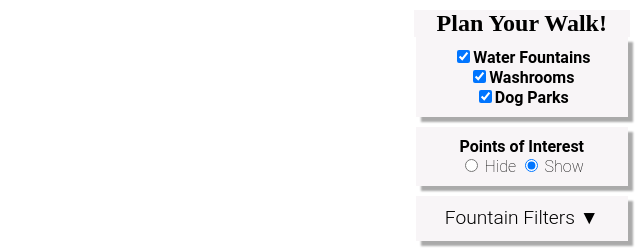
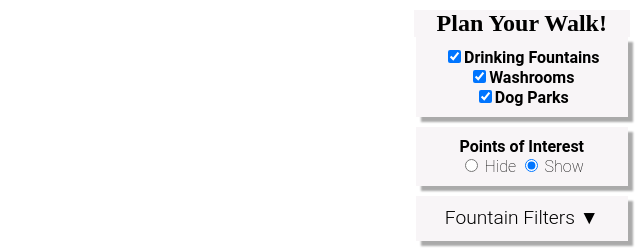
Before and after one commit to AlisaGagina/planyourwalk, a plain HTML site: page src/index.html in a window 1280 px wide. Shown: the top 248 px of the page, 640-1280 px from the left. Drawn offline with Linux system fonts and the light colour scheme; some packages are replaced by stand-ins of ours; no server answers.

Commit message:
renamed fountains

```diff
--- a/src/index.html
+++ b/src/index.html
@@ -16,7 +16,7 @@
     <div id = "absolute">
     <h2 style=" background:rgba(248, 244, 247, 0.9);">Plan Your Walk!</h2>
     <fieldset class='checkbox'>
-        <input type="checkbox" checked value="fountain" onchange="return filterMarkers(this.value, this.checked);">Water Fountains<br>
+        <input type="checkbox" checked value="fountain" onchange="return filterMarkers(this.value, this.checked);">Drinking Fountains<br>
         <input type="checkbox" checked value="washroom" onchange="return filterMarkers(this.value, this.checked);">Washrooms<br>
         <input type="checkbox" checked value="dogpark" onchange="return filterMarkers(this.value, this.checked);">Dog Parks<br>
     </fieldset>
```
